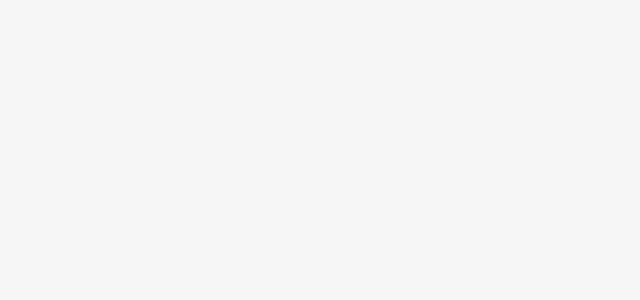
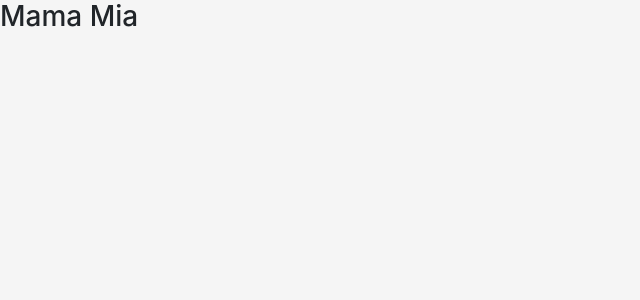
Before and after one commit to onlystar92/LMS-virtual-school-react-frontend, a React (Create React App) app: page /instructorform in a window 1280 px wide. Before the commit this address had no page. Shown: the top 300 px of the page, without its empty margins (0-640 px from the left). Built offline with nearby package versions, Linux system fonts and the light colour scheme.

Commit message:
Instructor Form

```diff
--- a/src/App.js
+++ b/src/App.js
@@ -12,6 +12,7 @@ import Signup from './components/SignUp-In/Signup';
 import Students from './components/Student/Students';
 import Instructor from './components/Instructor/Instructor';
 import Courses from './components/Course/Courses';
+import InstructorForm from './components/Instructor/InstructorForm';
 
 function App() {
   return (
@@ -27,6 +28,7 @@ function App() {
         <Route path="/courses" element={<Courses/>} />
         <Route path="/students" element={<Students/>} />
         <Route path="/instructors" element={<Instructor/>} />
+        <Route path="/instructorform" element={<InstructorForm/>} />
 
     </Routes>
 
--- a/src/components/Instructor/Instructor.js
+++ b/src/components/Instructor/Instructor.js
@@ -3,7 +3,8 @@ import React from 'react'
 import CardGroup from 'react-bootstrap/CardGroup';
 import UserCard from '../UserCard';
 import Layout from '../../Layout';
-
+import Button from 'react-bootstrap/Button';
+import { Link } from 'react-router-dom';
 
 const Instructor = () => {
   return (
@@ -13,7 +14,15 @@ const Instructor = () => {
 
       <div>
 
-        <h3>I am an instructor </h3>
+        <div>
+            <h3>I am an instructor </h3>
+
+            <Link to = "/instructorform"><Button type="submit">Add + </Button>{' '}</Link>
+
+
+        </div>
+
+
 
           <CardGroup>
 
--- /dev/null
+++ b/src/components/Instructor/InstructorForm.js
@@ -0,0 +1,13 @@
+import React from 'react'
+
+function InstructorForm() {
+  return (
+    <div>
+
+        <h3>Mama Mia</h3>
+
+    </div>
+  )
+}
+
+export default InstructorForm
```
